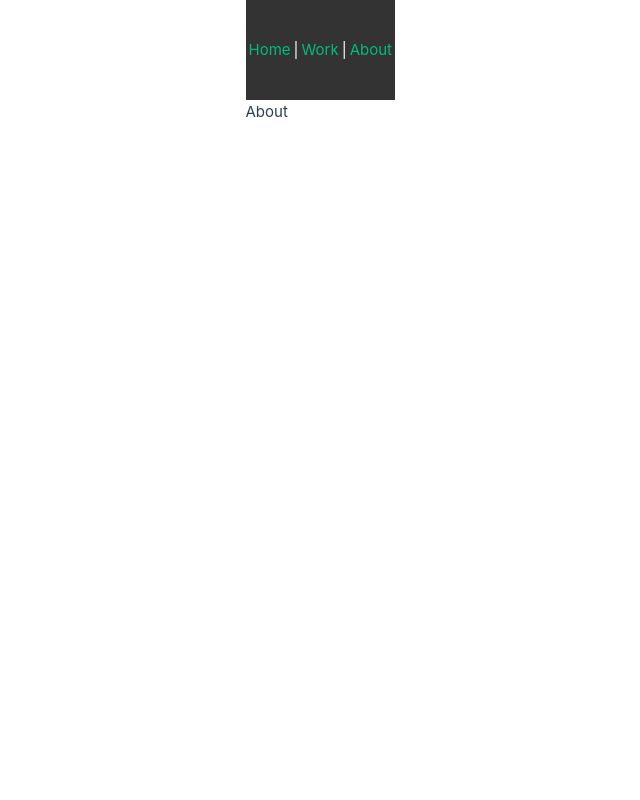
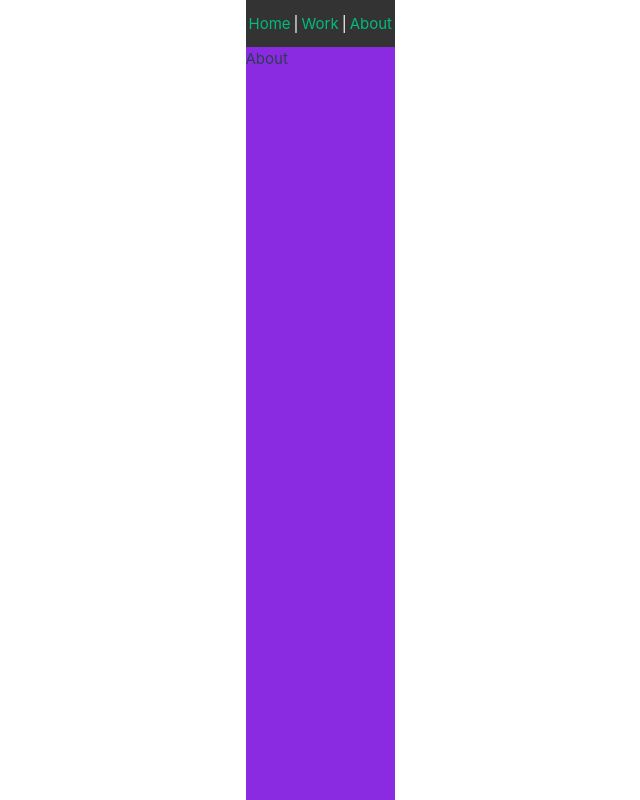
Before and after one commit to fabienstrauss/fabienstrauss.github.io, a Vue app: page /about in a window 1280 px wide. Shown: the whole page, without its empty margins (213-853 px from the left). Built offline with nearby package versions, Linux system fonts and the light colour scheme.

Commit message:
layout test

```diff
--- a/src/App.vue
+++ b/src/App.vue
@@ -39,6 +39,7 @@
   }
 
   #content {
+    overflow-y: auto;
     flex-grow: 1;
   }
 
--- a/src/views/About.vue
+++ b/src/views/About.vue
@@ -3,3 +3,12 @@
         About
     </div>
 </template>
+
+<style>
+
+.about {
+    min-height: 200vh;
+    background-color: blueviolet;
+}
+
+</style>
```
